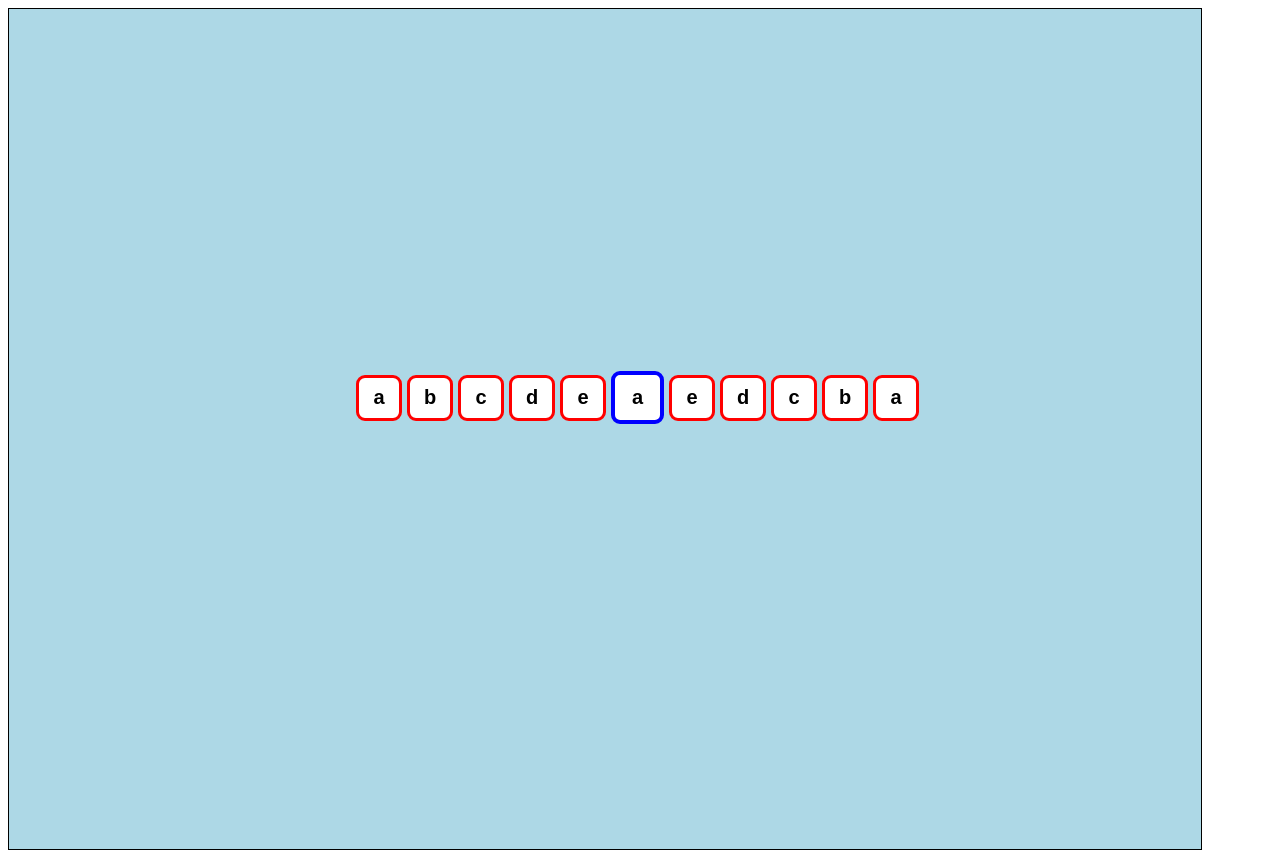
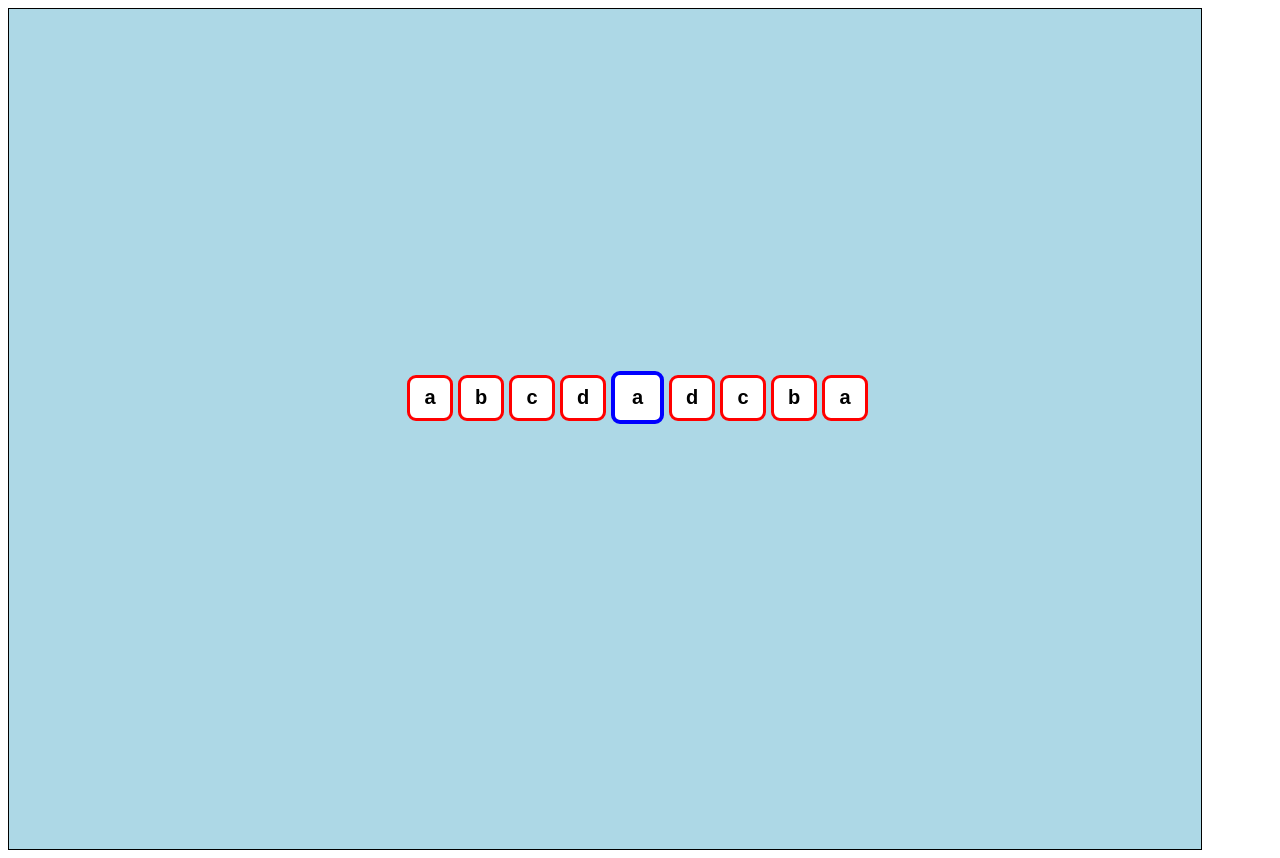
Before and after one commit to Ariellaw/palindromer, an Angular app: page / in a window 1280 px wide. Built offline with nearby package versions, Linux system fonts and the light colour scheme.

Commit message:
backspace works

```diff
--- a/src/app/palindrom-editor/palindrom-editor.component.html
+++ b/src/app/palindrom-editor/palindrom-editor.component.html
@@ -3,7 +3,7 @@
      side="left"   [letter]="currLetter" [index]="i" (letterAdded)="onLetterAddedLeft($event)" (newLetter)="onLetterInputLeft($event)"></app-letter-box>
     <app-pivot-letter (moveFocus)="moveFocus($event)"  (backspace)="deleteLastLetter()" (newUserInput)="onPivotChanged($event)"></app-pivot-letter>
     <app-letter-box (moveFocus)="moveFocus($event)"  (backspace)="onBackspaceRight($event)" *ngFor="let currLetter of lettersRight; let i = index"
-    side="right" [letter]="currLetter" [index]="lettersLeft.length-i-1" (letterAdded)="onLetterAddedRight($event)" (newLetter)="onLetterInputRight($event)"></app-letter-box>
+    side="right" [letter]="currLetter" [index]="i" (letterAdded)="onLetterAddedRight($event)" (newLetter)="onLetterInputRight($event)"></app-letter-box>
 
 
 
--- a/src/app/palindrom-editor/palindrom-editor.component.ts
+++ b/src/app/palindrom-editor/palindrom-editor.component.ts
@@ -6,8 +6,8 @@ import { Component, OnInit } from "@angular/core";
   styleUrls: ["./palindrom-editor.component.scss"]
 })
 export class PalindromEditorComponent implements OnInit {
-  lettersLeft = ["a", "b", "c", "d", "e"];
-  lettersRight = ["e", "d", "c", "b", "a"];
+  lettersLeft = ["a", "b","c", "d"];
+  lettersRight = ["d", "c", "b", "a"];
 
   constructor() {}
 
@@ -23,6 +23,7 @@ export class PalindromEditorComponent implements OnInit {
   // }
 
   moveFocus($event: { keyCode: number }) {
+    console.log("moveFocus")
     var code = $event.keyCode;
     var nextLetterBox;
     var previousLetterBox;
@@ -69,6 +70,8 @@ export class PalindromEditorComponent implements OnInit {
   }
 
   onLetterInputRight($event: { newLetter: string; letterIndex: number }) {
+    console.log("onLetterInputRight")
+
     let rightLetterIdx = $event.letterIndex;
     let leftLetterIdx = this.lettersRight.length - 1 - rightLetterIdx;
 
@@ -76,6 +79,8 @@ export class PalindromEditorComponent implements OnInit {
     this.lettersRight[rightLetterIdx] = $event.newLetter;
   }
   onLetterInputLeft($event: { newLetter: string; letterIndex: number }) {
+    console.log("onLetterInputLeft")
+
     let leftLetterIdx = $event.letterIndex;
     let rightLetterIdx = this.lettersRight.length - 1 - leftLetterIdx;
 
@@ -83,6 +88,8 @@ export class PalindromEditorComponent implements OnInit {
     this.lettersRight[rightLetterIdx] = $event.newLetter;
   }
   onLetterAddedRight($event: { newLetter: string; letterIndex: number }) {
+    console.log("onLetterAddedRight")
+
     let rightLetterIdx = $event.letterIndex;
     let leftLetterIdx = this.lettersRight.length - 1 - rightLetterIdx;
 
@@ -90,6 +97,7 @@ export class PalindromEditorComponent implements OnInit {
     this.lettersRight.splice(rightLetterIdx + 1, 0, $event.newLetter);
   }
   onLetterAddedLeft($event: { newLetter: string; letterIndex: number }) {
+    console.log("onLetterAddedLeft")
     let leftLetterIdx = $event.letterIndex;
     let rightLetterIdx = this.lettersRight.length - 1 - leftLetterIdx;
 
@@ -98,15 +106,19 @@ export class PalindromEditorComponent implements OnInit {
   }
 
   onBackspaceLeft($event: { letterIndex: number }) {
+
     let leftLetterIdx = $event.letterIndex;
     let rightLetterIdx = this.lettersRight.length - 1 - leftLetterIdx;
+    console.log("backspace index","left", leftLetterIdx, "right",rightLetterIdx);
 
     this.lettersLeft.splice(leftLetterIdx, 1);
     this.lettersRight.splice(rightLetterIdx, 1);
   }
   onBackspaceRight($event: { letterIndex: number }) {
     let rightLetterIdx = $event.letterIndex;
-    let leftLetterIdx = this.lettersRight.length - 1 - rightLetterIdx;
+    let leftLetterIdx = this.lettersLeft.length - 1 - rightLetterIdx;
+    console.log("backspace index", "right",rightLetterIdx, "left", leftLetterIdx )
+
 
     this.lettersLeft.splice(leftLetterIdx, 1);
     this.lettersRight.splice(rightLetterIdx, 1);
--- a/src/app/pivot-letter/pivot-letter.component.scss
+++ b/src/app/pivot-letter/pivot-letter.component.scss
@@ -12,7 +12,7 @@
     color: transparent;
     text-shadow: 0 0 0 black;
     &:focus{
-        border: 3px solid rgb(21, 223, 230);
+        border: 4px solid rgb(21, 223, 230);
         outline: none;
         text-shadow: 0 0 0 red;
     }
```
